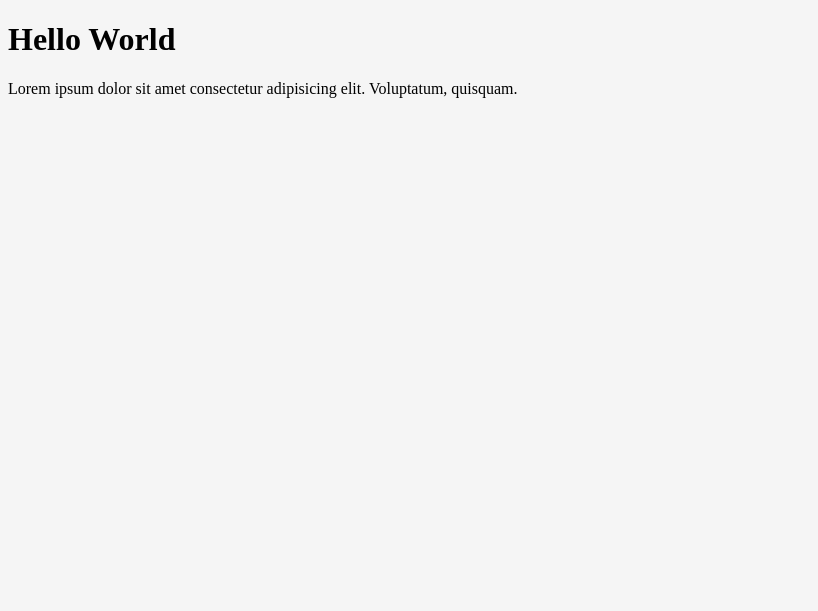
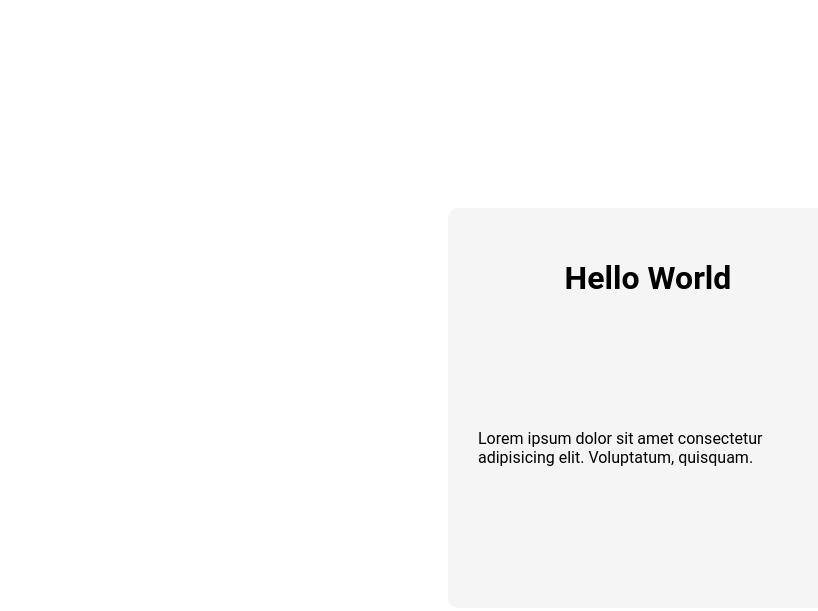
Before and after one commit to parth127/learn-git-with-vscode, a plain HTML site: page index.html in a window 1280 px wide. Shown: the whole page, without its empty margins (0-818 px from the left). Drawn offline with Linux system fonts and the light colour scheme.

Commit message:
card-css-fixed

```diff
--- a/index.html
+++ b/index.html
@@ -1,13 +1,13 @@
 <!DOCTYPE html>
 <html lang="en">
   <head>
+    <link rel="stylesheet" href="styles.css" />
     <meta charset="UTF-8" />
     <meta http-equiv="X-UA-Compatible" content="IE=edge" />
     <meta name="viewport" content="width=device-width, initial-scale=1.0" />
     <title>Document</title>
-    <link rel="'stylesheet" href="styles.css" />
   </head>
-  <body style="background-color: #f5f5f5">
+  <body>
     <div class="container">
       <div class="card">
         <h1>Hello World</h1>
--- a/styles.css
+++ b/styles.css
@@ -2,23 +2,28 @@
     box-sizing: border-box;
     width: 100vw;
     height: 100vh;
+    font-family: 'Roboto', sans-serif;
 }
 .container {
+    width: 100vw;
+    height: 100vh;
     display: flex;
     flex-direction: column;
     justify-content: center;
     align-items: center;
 }
 .card {
-    width: 100px;
-    height: 100px;
+    width: 400px;
+    height: 400px;
     background-color: #f5f5f5;
-    border-radius: 5px;
+    border-radius: 10px;
     display: flex;
+    flex-direction: column;
     justify-content: center;
     align-items: center;
-    margin: 10px;
+    padding: 30px;
 }
-body{
-    background-color: red;
+
+.card > *{
+    width: auto;
 }
```
